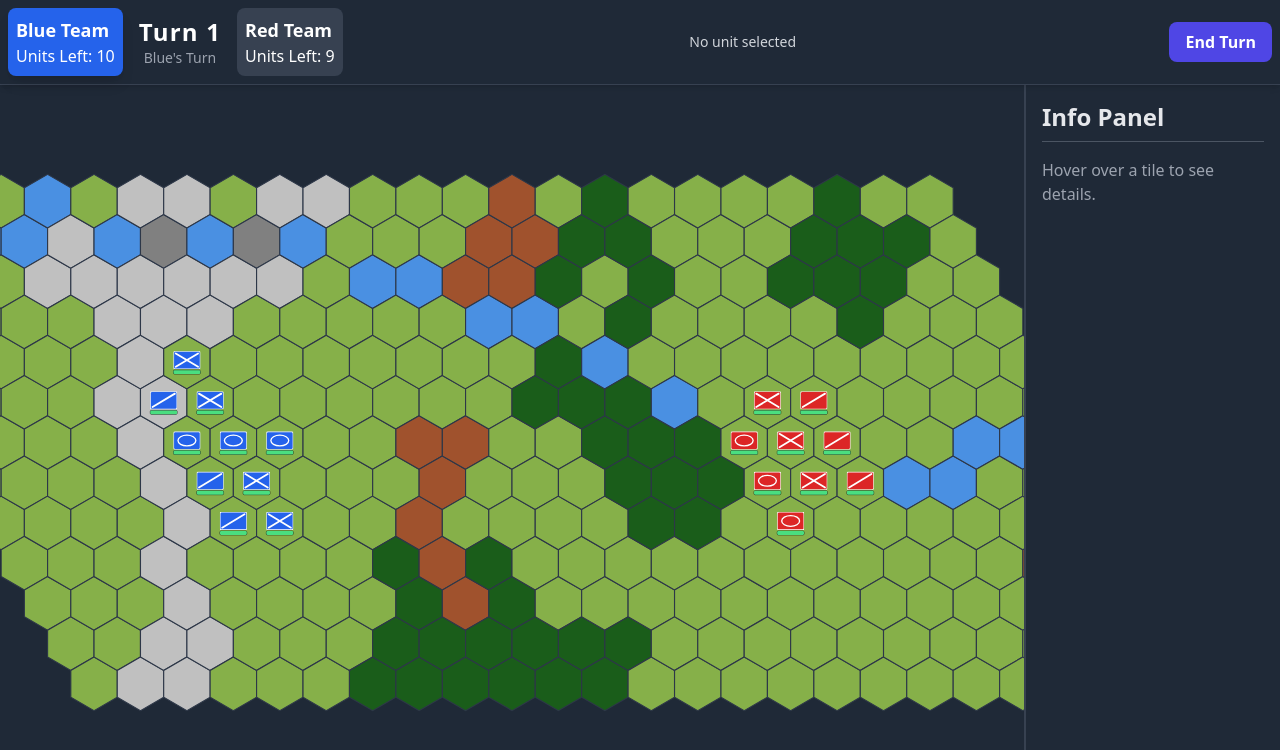
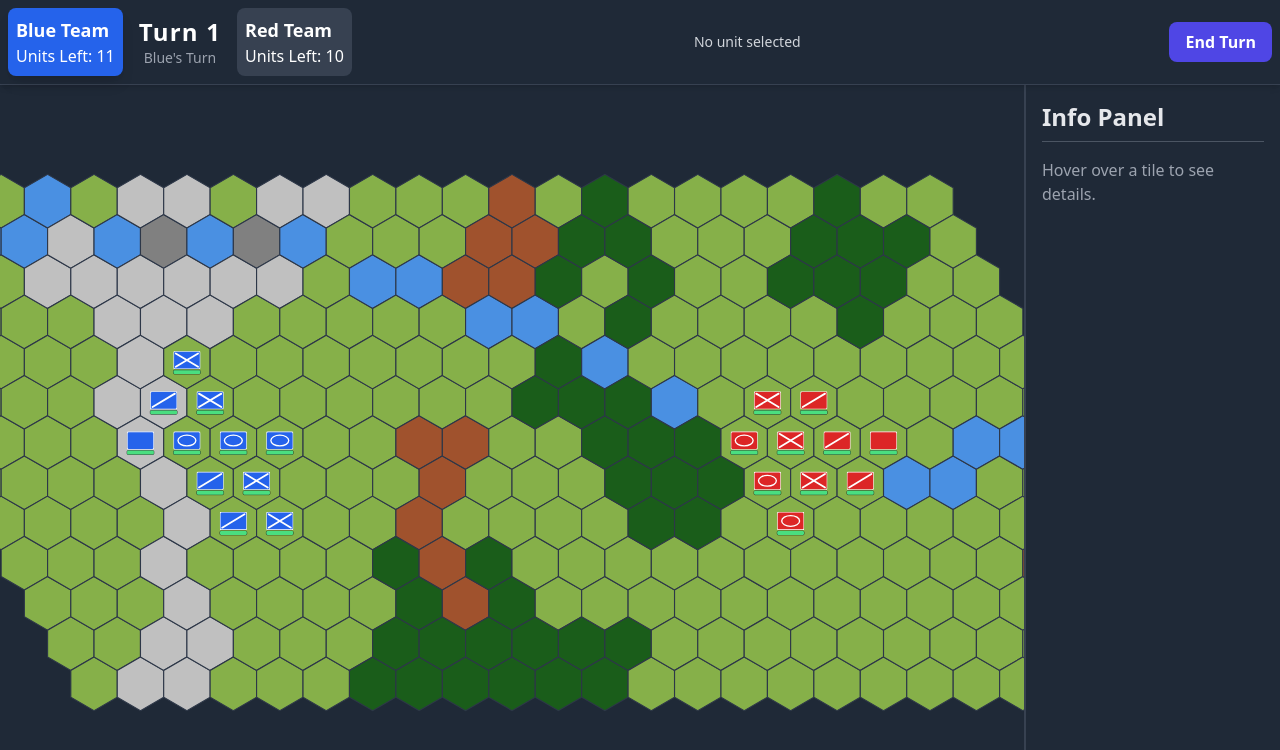
Before and after one commit to programingbigger/hex-strategy-ww2, a React (Vite) app in the folder gemini-saga_-hex-strategy/: page / in a window 1280 px wide. Shown: the top 750 px of the page. Built offline with nearby package versions, Linux system fonts and the light colour scheme.

Commit message:
砲兵ユニットの作成。ver1

```diff
--- a/gemini-saga_-hex-strategy/App.tsx
+++ b/gemini-saga_-hex-strategy/App.tsx
@@ -67,11 +67,22 @@ const App: React.FC = () => {
 
     const attackableTiles = useMemo(() => {
         if (!selectedUnit || selectedUnit.attacked) return [];
-        const neighbors = getNeighbors({ x: selectedUnit.x, y: selectedUnit.y });
-        return neighbors.filter(coord =>
+
+        const attackRangeMin = selectedUnit.attackRange.min;
+        const attackRangeMax = selectedUnit.attackRange.max;
+
+        const potentialTargets: Coordinate[] = [];
+        for (const [key, tile] of boardLayout.entries()) {
+            const distance = getDistance({ x: selectedUnit.x, y: selectedUnit.y }, tile);
+            if (distance >= attackRangeMin && distance <= attackRangeMax) {
+                potentialTargets.push(tile);
+            }
+        }
+
+        return potentialTargets.filter(coord =>
             units.some(u => u.x === coord.x && u.y === coord.y && u.team !== selectedUnit.team)
         );
-    }, [selectedUnit, units]);
+    }, [selectedUnit, units, boardLayout]);
 
     const handleEndTurn = useCallback(() => {
         const nextTeam = activeTeam === 'Blue' ? 'Red' : 'Blue';
@@ -106,7 +117,12 @@ const App: React.FC = () => {
         const defenderTerrainStats = TERRAIN_STATS[defenderTile.terrain];
 
         const attackPower = attacker.attack + attackerTerrainStats.attackBonus;
-        const defensePower = defender.defense + defenderTerrainStats.defenseBonus;
+        let defensePower = defender.defense + defenderTerrainStats.defenseBonus;
+
+        // Indirect fire: Artillery ignores terrain defense bonus
+        if (attacker.type === 'Artillery') {
+            defensePower = defender.defense; // Only base defense
+        }
 
         const damage = Math.max(1, attackPower - defensePower);
 
@@ -136,7 +152,7 @@ const App: React.FC = () => {
 
         // Counter-attack logic
         const currentDefender = updatedUnits.find(u => u.id === defender.id);
-        if (currentDefender && currentDefender.hp > 0 && currentDefender.canCounterAttack) {
+        if (currentDefender && currentDefender.hp > 0 && currentDefender.canCounterAttack && currentDefender.type !== 'Artillery') {
             const counterAttackerTile = boardLayout.get(coordToString(currentDefender));
             const counterDefenderTile = boardLayout.get(coordToString(attacker));
 
--- a/gemini-saga_-hex-strategy/constants.ts
+++ b/gemini-saga_-hex-strategy/constants.ts
@@ -7,9 +7,10 @@ export const MAP_MAX_R = 6;
 export const HEX_SIZE = 48;
 
 export const UNIT_STATS: Record<UnitType, UnitStats> = {
-  Infantry: { maxHp: 10, attack: 4, defense: 2, movement: 3, canCounterAttack: true },
-  Tank: { maxHp: 20, attack: 7, defense: 5, movement: 4, canCounterAttack: true },
-  ArmoredCar: { maxHp: 15, attack: 5, defense: 4, movement: 6, canCounterAttack: true },
+  Infantry: { maxHp: 10, attack: 4, defense: 2, movement: 3, canCounterAttack: true, attackRange: { min: 1, max: 1 } },
+  Tank: { maxHp: 20, attack: 7, defense: 5, movement: 4, canCounterAttack: true, attackRange: { min: 1, max: 1 } },
+  ArmoredCar: { maxHp: 15, attack: 5, defense: 4, movement: 6, canCounterAttack: true, attackRange: { min: 1, max: 1 } },
+  Artillery: { maxHp: 12, attack: 8, defense: 3, movement: 2, canCounterAttack: false, attackRange: { min: 2, max: 5 } },
 };
 
 export const TERRAIN_STATS: Record<string, TerrainStats> = {
@@ -21,17 +22,17 @@ export const TERRAIN_STATS: Record<string, TerrainStats> = {
   Forest: {
     defenseBonus: 2,
     attackBonus: 0,
-    movementCost: { Infantry: 1, Tank: 3, ArmoredCar: 2, default: 2 },
+    movementCost: { Infantry: 1, Tank: 3, ArmoredCar: 2, Artillery: 3, default: 2 },
   },
   Mountain: {
     defenseBonus: 3,
     attackBonus: 2,
-    movementCost: { Infantry: 2, default: Infinity },
+    movementCost: { Infantry: 2, Artillery: Infinity, default: Infinity },
   },
   River: {
     defenseBonus: -2,
     attackBonus: -1,
-    movementCost: { Infantry: 2, default: Infinity },
+    movementCost: { Infantry: 2, Artillery: Infinity, default: Infinity },
   },
   Road: {
     defenseBonus: -1,
@@ -57,6 +58,7 @@ export const INITIAL_UNIT_POSITIONS: Record<Team, Array<Coordinate & { type: Uni
         { x: -7, y: 1, type: 'ArmoredCar' },
         { x: -7, y: 2, type: 'ArmoredCar' },
         { x: -7, y: -1, type: 'ArmoredCar' },
+        { x: -8, y: 0, type: 'Artillery' },
     ],
     Red: [
         { x: 5, y: 0, type: 'Tank' },
@@ -68,6 +70,7 @@ export const INITIAL_UNIT_POSITIONS: Record<Team, Array<Coordinate & { type: Uni
         { x: 7, y: 0, type: 'ArmoredCar' },
         { x: 7, y: -1, type: 'ArmoredCar' },
         { x: 7, y: 1, type: 'ArmoredCar' },
+        { x: 8, y: 0, type: 'Artillery' },
     ],
 };
 
--- a/gemini-saga_-hex-strategy/types.ts
+++ b/gemini-saga_-hex-strategy/types.ts
@@ -18,6 +18,7 @@ export interface Unit {
   attack: number;
   defense: number;
   movement: number;
+  attackRange: { min: number; max: number };
   x: number;
   y: number;
   moved: boolean;
```
